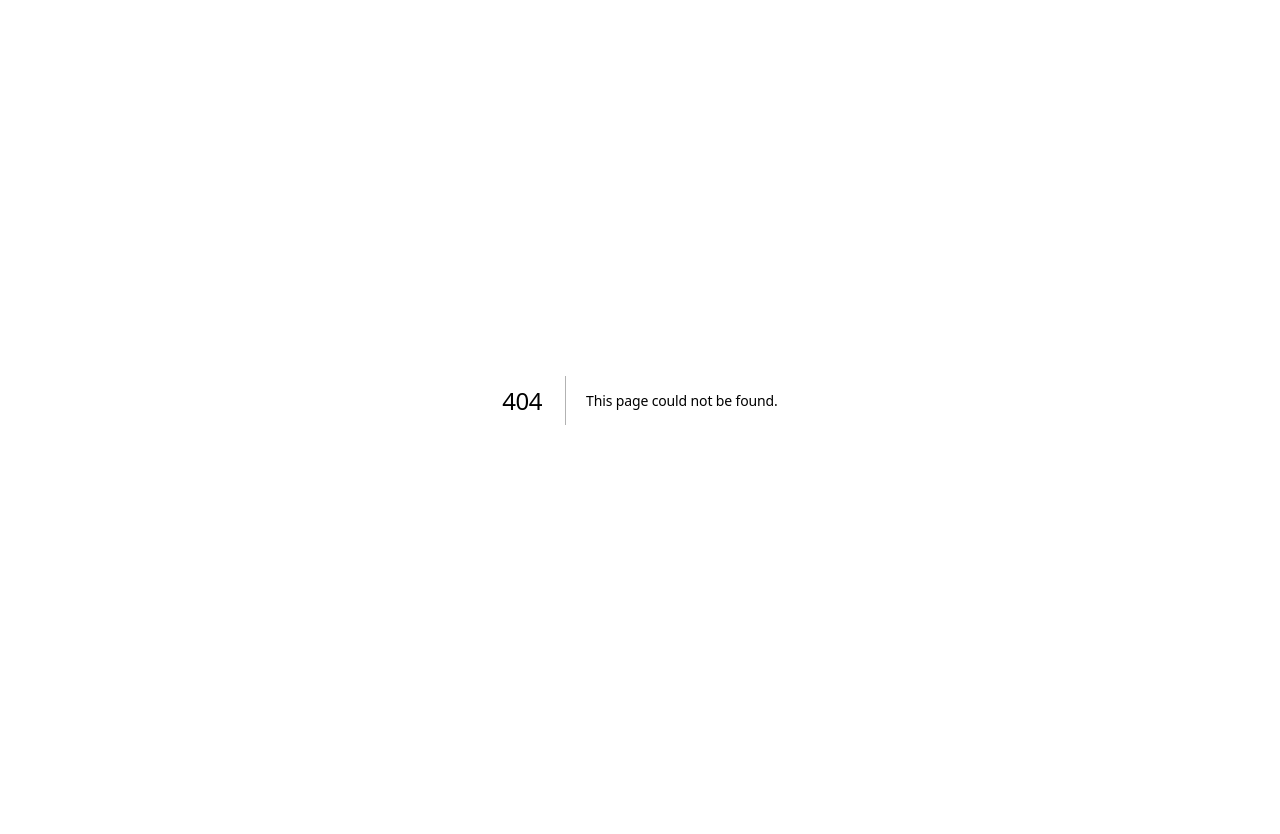
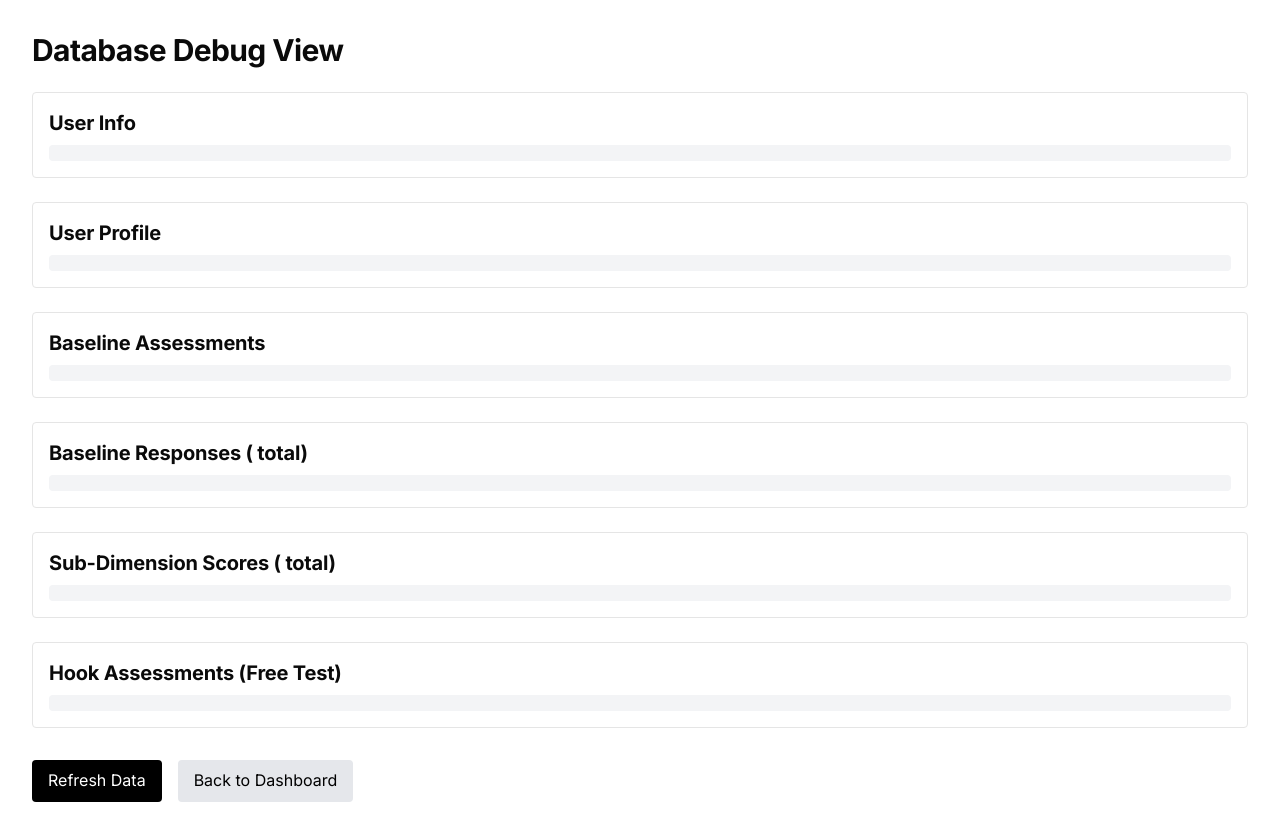
Before and after one commit to onyras/CEO-Lab, a Next.js app: page /debug in a window 1280 px wide. Before the commit this address had no page. Before the commit the page ends 800 px from the top, so only its background shows below. Built offline with nearby package versions, Linux system fonts and the light colour scheme; no server answers.

Commit message:
Add debug page to see raw database data

```diff
--- /dev/null
+++ b/app/debug/page.tsx
@@ -0,0 +1,144 @@
+'use client'
+
+import { useEffect, useState } from 'react'
+import { createClient } from '@/lib/supabase-browser'
+
+export default function DebugPage() {
+  const [data, setData] = useState<any>(null)
+  const [loading, setLoading] = useState(true)
+
+  useEffect(() => {
+    loadAllData()
+  }, [])
+
+  const loadAllData = async () => {
+    const supabase = createClient()
+
+    // Get user
+    const { data: { user } } = await supabase.auth.getUser()
+
+    if (!user) {
+      setData({ error: 'Not logged in' })
+      setLoading(false)
+      return
+    }
+
+    // Get all data from all tables
+    const [profile, assessments, responses, scores, hookAssessments] = await Promise.all([
+      supabase.from('user_profiles').select('*').eq('id', user.id).single(),
+      supabase.from('baseline_assessments').select('*').eq('user_id', user.id),
+      supabase.from('baseline_responses').select('*').eq('user_id', user.id),
+      supabase.from('sub_dimension_scores').select('*').eq('user_id', user.id),
+      supabase.from('hook_assessments').select('*').eq('user_id', user.id)
+    ])
+
+    setData({
+      user: {
+        id: user.id,
+        email: user.email,
+      },
+      profile: profile.data,
+      profileError: profile.error?.message,
+      assessments: assessments.data,
+      assessmentsError: assessments.error?.message,
+      responsesCount: responses.data?.length || 0,
+      responses: responses.data,
+      responsesError: responses.error?.message,
+      scoresCount: scores.data?.length || 0,
+      scores: scores.data,
+      scoresError: scores.error?.message,
+      hookAssessments: hookAssessments.data,
+      hookAssessmentsError: hookAssessments.error?.message,
+    })
+
+    setLoading(false)
+  }
+
+  if (loading) {
+    return <div className="p-8">Loading...</div>
+  }
+
+  return (
+    <div className="min-h-screen bg-white p-8">
+      <h1 className="text-3xl font-bold mb-6">Database Debug View</h1>
+
+      <div className="space-y-6">
+        <div className="border p-4 rounded">
+          <h2 className="text-xl font-bold mb-2">User Info</h2>
+          <pre className="text-xs overflow-auto bg-gray-100 p-2 rounded">
+            {JSON.stringify(data?.user, null, 2)}
+          </pre>
+        </div>
+
+        <div className="border p-4 rounded">
+          <h2 className="text-xl font-bold mb-2">User Profile</h2>
+          <pre className="text-xs overflow-auto bg-gray-100 p-2 rounded">
+            {JSON.stringify(data?.profile, null, 2)}
+          </pre>
+          {data?.profileError && (
+            <p className="text-red-600 mt-2">Error: {data.profileError}</p>
+          )}
+        </div>
+
+        <div className="border p-4 rounded">
+          <h2 className="text-xl font-bold mb-2">Baseline Assessments</h2>
+          <pre className="text-xs overflow-auto bg-gray-100 p-2 rounded">
+            {JSON.stringify(data?.assessments, null, 2)}
+          </pre>
+          {data?.assessmentsError && (
+            <p className="text-red-600 mt-2">Error: {data.assessmentsError}</p>
+          )}
+        </div>
+
+        <div className="border p-4 rounded">
+          <h2 className="text-xl font-bold mb-2">
+            Baseline Responses ({data?.responsesCount} total)
+          </h2>
+          <pre className="text-xs overflow-auto bg-gray-100 p-2 rounded max-h-96">
+            {JSON.stringify(data?.responses, null, 2)}
+          </pre>
+          {data?.responsesError && (
+            <p className="text-red-600 mt-2">Error: {data.responsesError}</p>
+          )}
+        </div>
+
+        <div className="border p-4 rounded">
+          <h2 className="text-xl font-bold mb-2">
+            Sub-Dimension Scores ({data?.scoresCount} total)
+          </h2>
+          <pre className="text-xs overflow-auto bg-gray-100 p-2 rounded max-h-96">
+            {JSON.stringify(data?.scores, null, 2)}
+          </pre>
+          {data?.scoresError && (
+            <p className="text-red-600 mt-2">Error: {data.scoresError}</p>
+          )}
+        </div>
+
+        <div className="border p-4 rounded">
+          <h2 className="text-xl font-bold mb-2">Hook Assessments (Free Test)</h2>
+          <pre className="text-xs overflow-auto bg-gray-100 p-2 rounded">
+            {JSON.stringify(data?.hookAssessments, null, 2)}
+          </pre>
+          {data?.hookAssessmentsError && (
+            <p className="text-red-600 mt-2">Error: {data.hookAssessmentsError}</p>
+          )}
+        </div>
+      </div>
+
+      <div className="mt-8 flex gap-4">
+        <button
+          onClick={loadAllData}
+          className="px-4 py-2 bg-black text-white rounded"
+        >
+          Refresh Data
+        </button>
+        <a
+          href="/dashboard"
+          className="px-4 py-2 bg-gray-200 text-black rounded"
+        >
+          Back to Dashboard
+        </a>
+      </div>
+    </div>
+  )
+}
```
